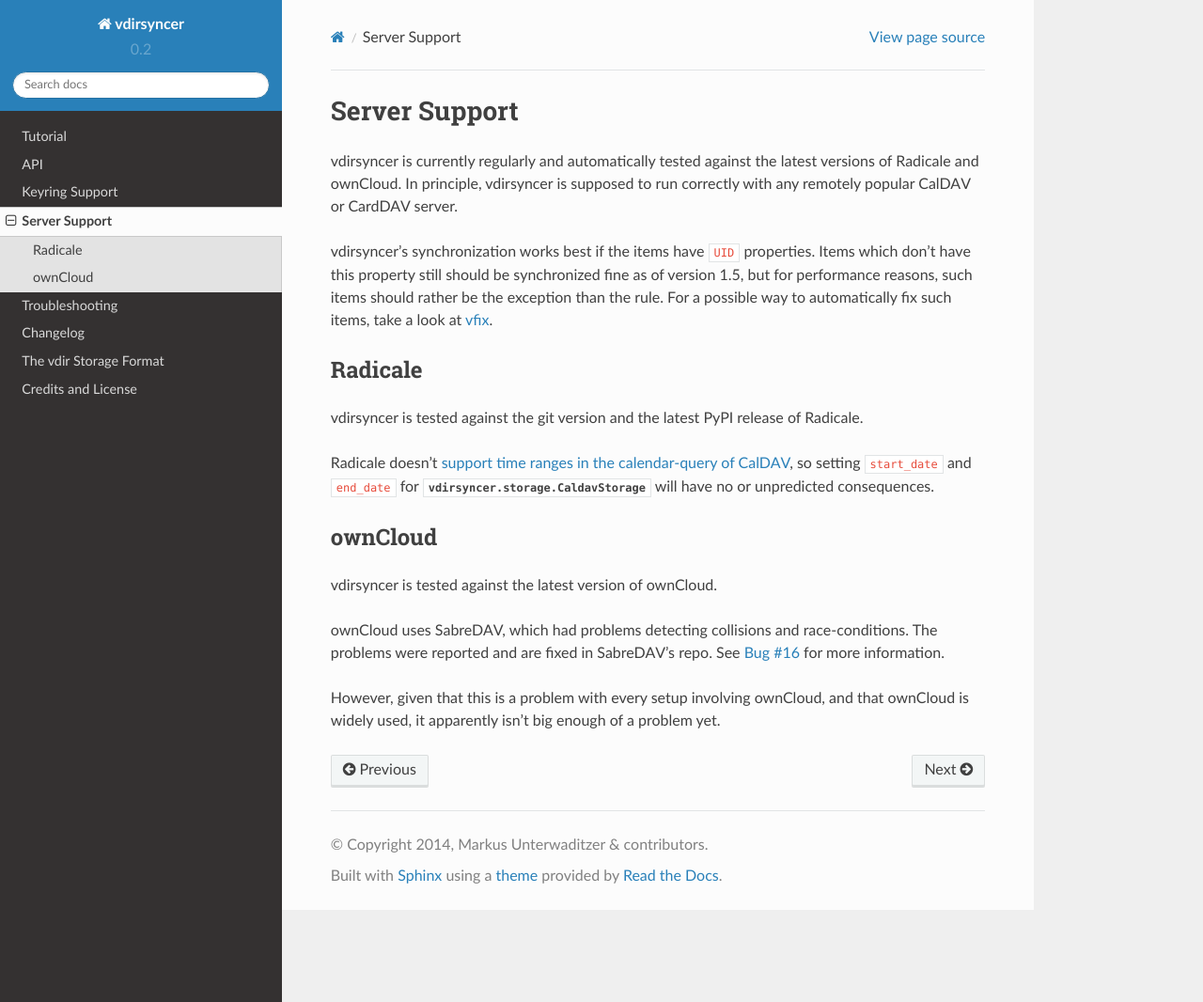
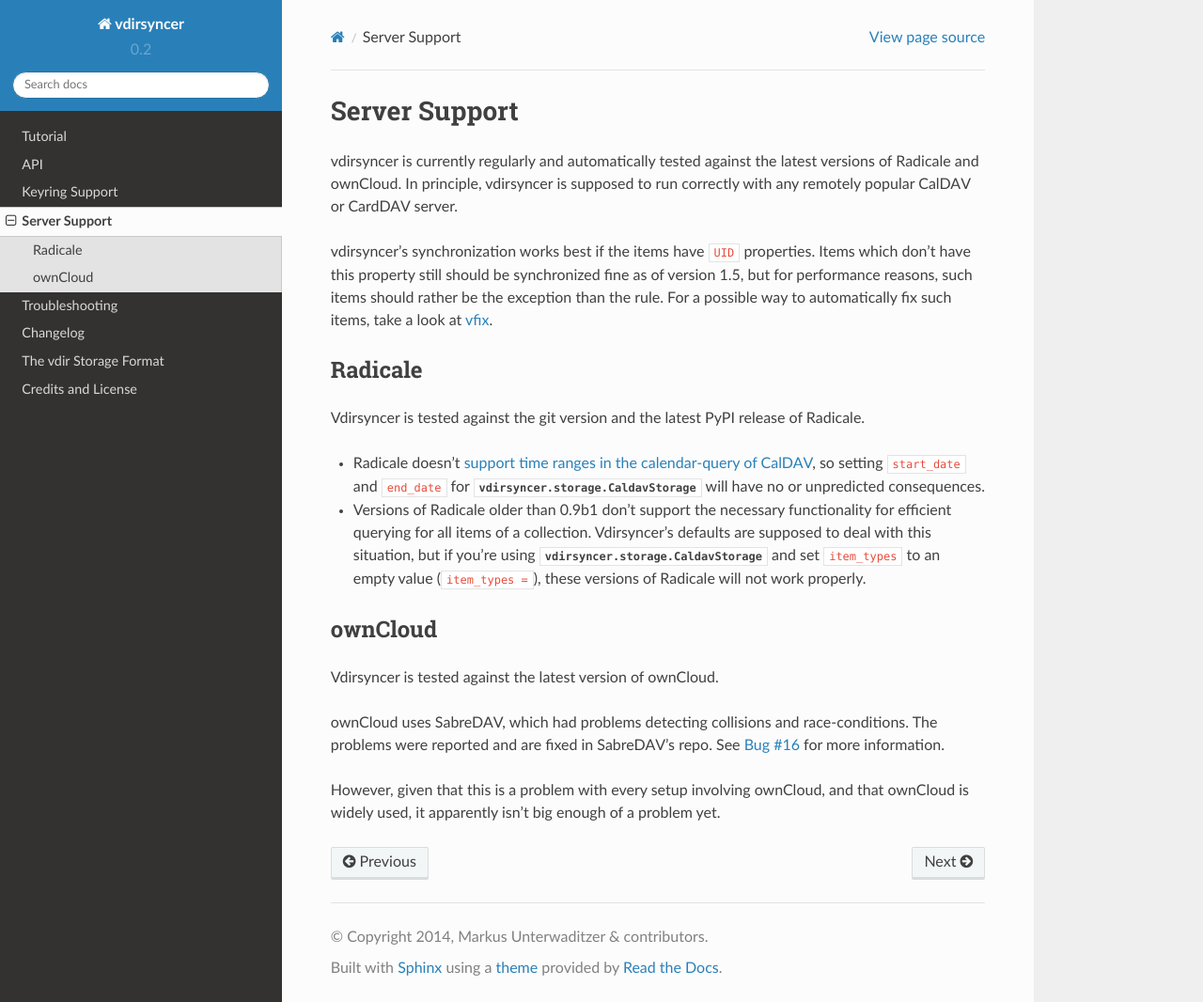
Before and after one commit to pimutils/vdirsyncer, a Sphinx documentation site: the page built from docs/server_support.rst, in a window 1280 px wide and 1066 px high. Shown: the whole window at 94% size. Built offline with Sphinx 7.4.7 and the Read the Docs theme 2.0.0, drawn with Linux system fonts in a browser that asks for light colours.

```diff
--- a/docs/server_support.rst
+++ b/docs/server_support.rst
@@ -15,18 +15,25 @@
 Radicale
 ========
 
-vdirsyncer is tested against the git version and the latest PyPI release of
+Vdirsyncer is tested against the git version and the latest PyPI release of
 Radicale.
 
-Radicale doesn't `support time ranges in the calendar-query of CalDAV
-<https://github.com/Kozea/Radicale/issues/146>`_, so setting ``start_date`` and
-``end_date`` for :py:class:`vdirsyncer.storage.CaldavStorage` will have no or
-unpredicted consequences.
+- Radicale doesn't `support time ranges in the calendar-query of CalDAV
+  <https://github.com/Kozea/Radicale/issues/146>`_, so setting ``start_date``
+  and ``end_date`` for :py:class:`vdirsyncer.storage.CaldavStorage` will have
+  no or unpredicted consequences.
+
+- Versions of Radicale older than 0.9b1 don't support the necessary
+  functionality for efficient querying for all items of a collection.
+  Vdirsyncer's defaults are supposed to deal with this situation, but if you're
+  using :py:class:`vdirsyncer.storage.CaldavStorage` and set ``item_types`` to
+  an empty value (``item_types =``), these versions of Radicale will not work
+  properly.
 
 ownCloud
 ========
 
-vdirsyncer is tested against the latest version of ownCloud.
+Vdirsyncer is tested against the latest version of ownCloud.
 
 ownCloud uses SabreDAV, which had problems detecting collisions and
 race-conditions. The problems were reported and are fixed in SabreDAV's repo.
```
Also changed, not shown: 2 other files.
